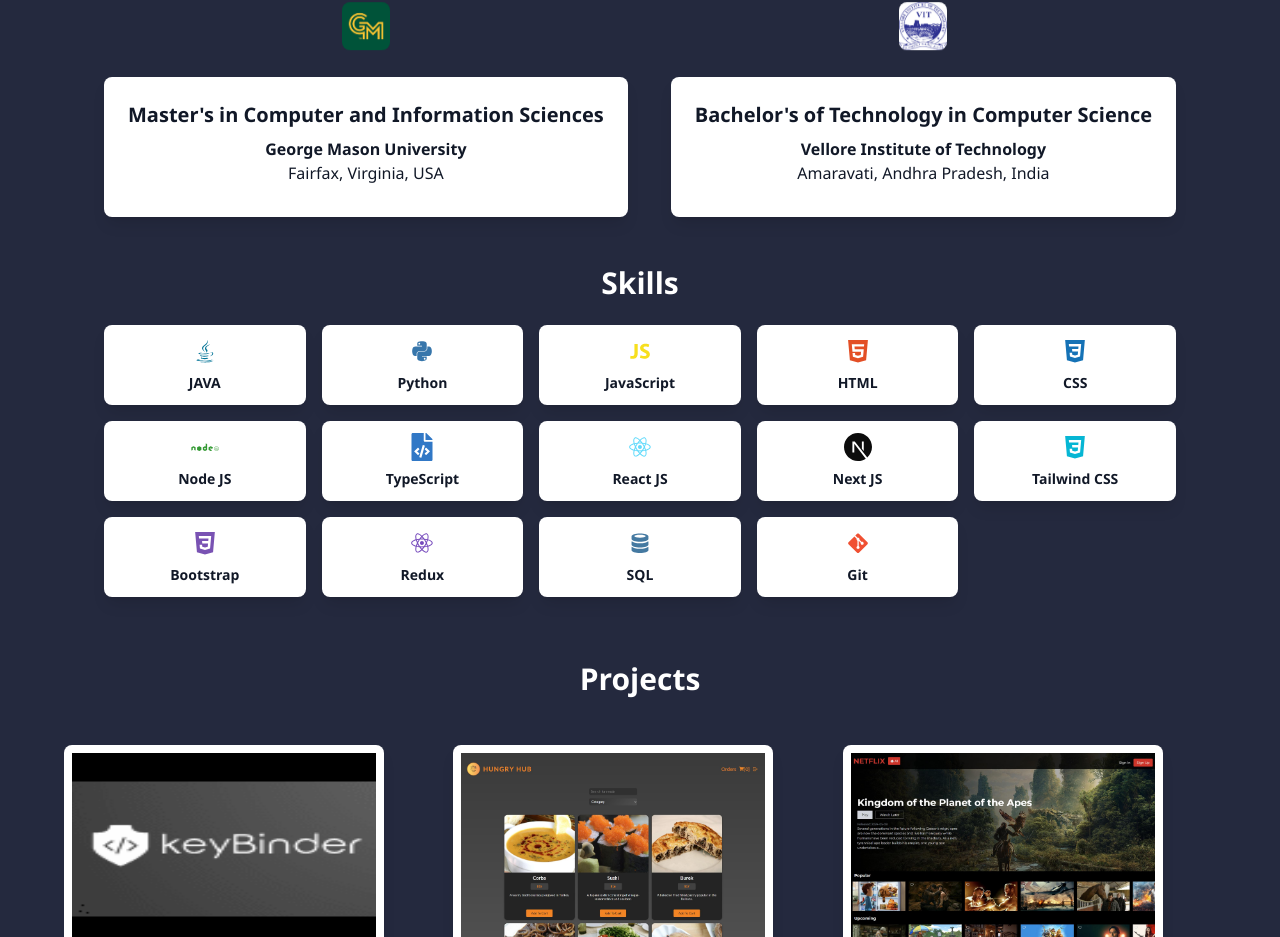
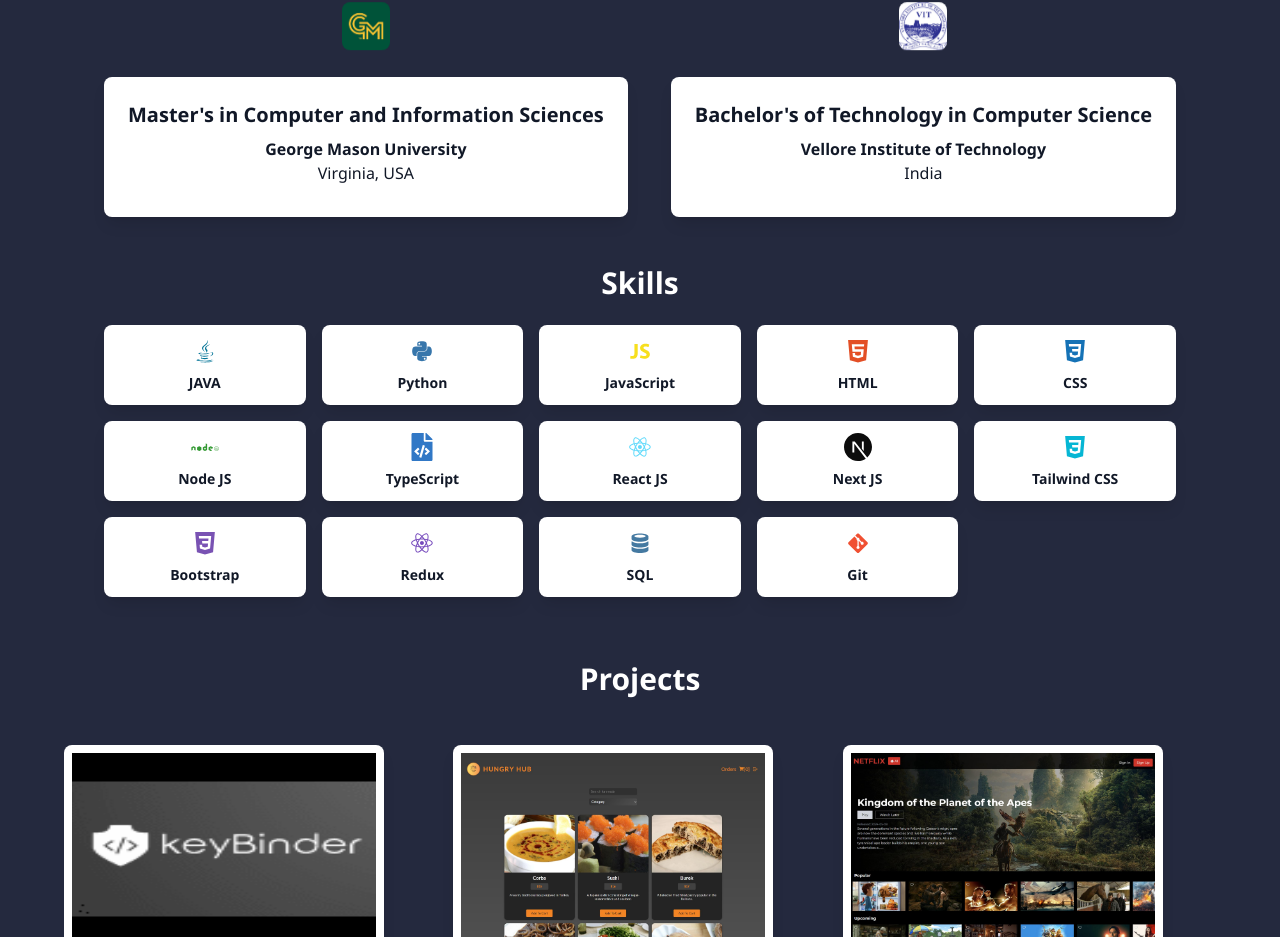
Before and after one commit to jaiyanth10/portfolio, a React (Create React App) app: page / in a window 1280 px wide. Shown: the part 1011-1948 px from the top of the page. Built offline with nearby package versions, Linux system fonts and the light colour scheme.

Commit message:
Update AboutPage.jsx

```diff
--- a/src/components/AboutPage.jsx
+++ b/src/components/AboutPage.jsx
@@ -35,7 +35,7 @@
               <p className="text-sm sm:text-base mb-2 ">
                 <strong>George Mason University</strong>
                 <br />
-                Fairfax, Virginia, USA
+                Virginia, USA
               </p>
 {/*               <p className="text-sm sm:text-base mb-4">
                 <strong>Graduation:</strong> May 2024
@@ -55,7 +55,7 @@
               <p className="text-sm sm:text-base mb-2">
                 <strong>Vellore Institute of Technology</strong>
                 <br />
-                Amaravati, Andhra Pradesh, India
+                India
               </p>
 {/*               <p className="text-sm sm:text-base mb-4">
                 <strong>Graduation:</strong> May 2022
```
